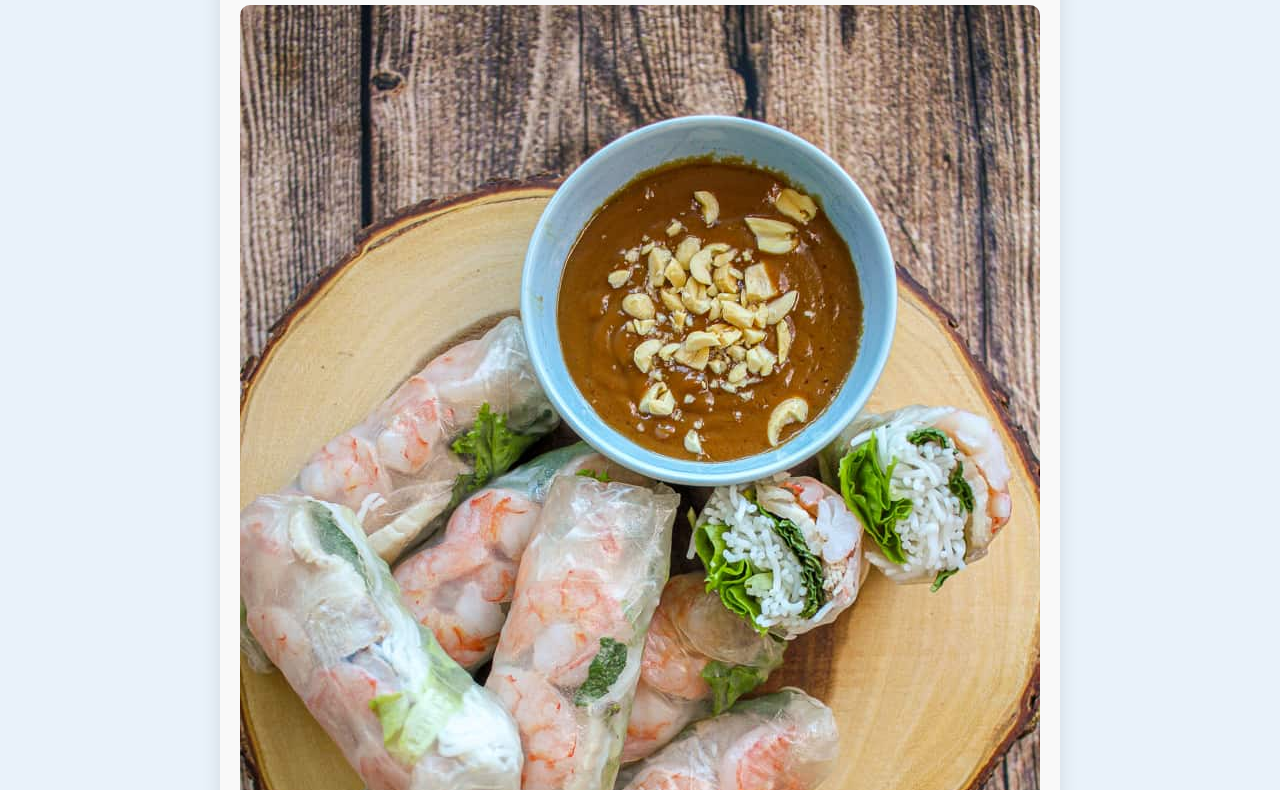
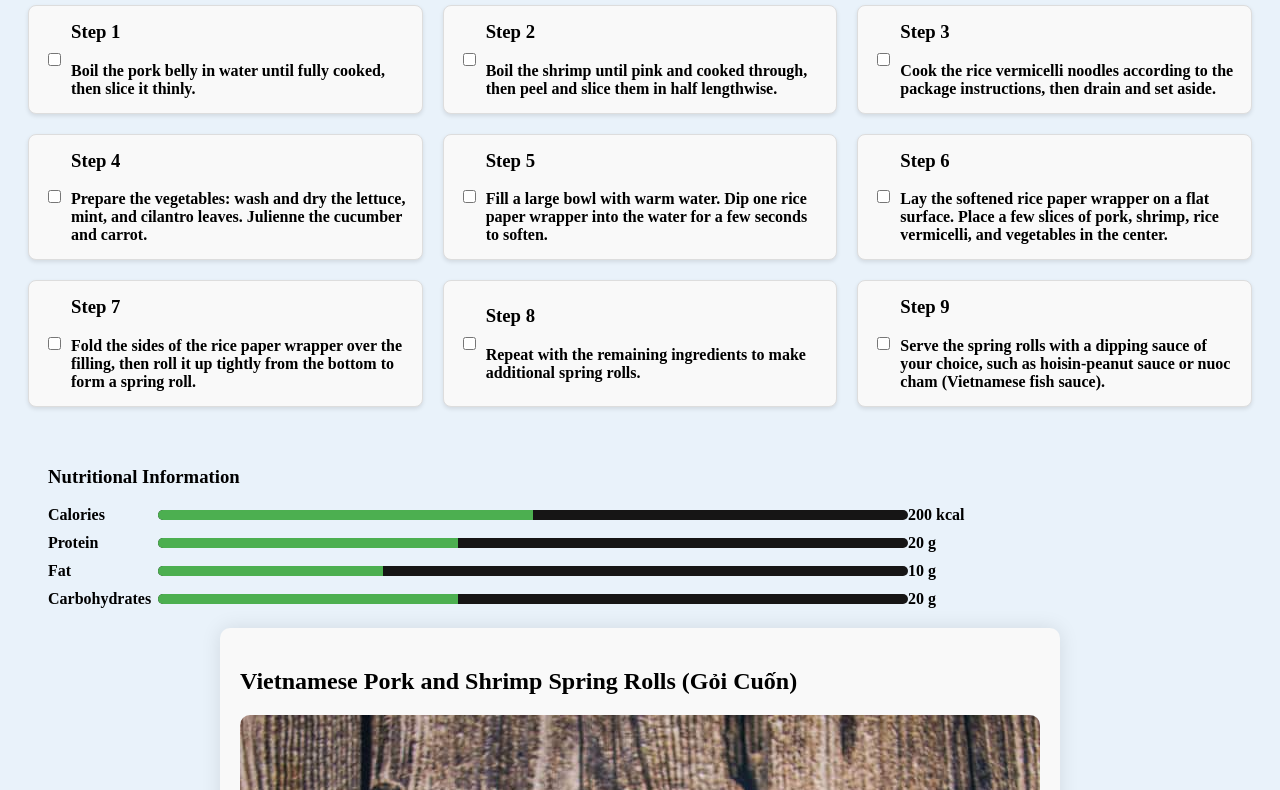
Before and after one commit to pocscz06/webdevp1, a plain HTML site: page pages/recipes/vietnamese-pork-and-shrimp-spring-rolls.html in a window 1280 px wide. Shown: the part 190-980 px from the top of the page. Drawn offline with Linux system fonts and the light colour scheme; a web font is replaced by a local one.

Commit message:
Update vietnamese-pork-and-shrimp-spring-rolls.html

```diff
--- a/pages/recipes/vietnamese-pork-and-shrimp-spring-rolls.html
+++ b/pages/recipes/vietnamese-pork-and-shrimp-spring-rolls.html
@@ -5,6 +5,7 @@
     <meta name="viewport" content="width=device-width, initial-scale=1.0" />
     <title>Vietnamese Pork and Shrimp Spring Rolls</title>
     <link rel="stylesheet" href="../../styles/recipe-page-styles.css" />
+    <link rel="stylesheet" href="../../styles/instructions-styles.css" />
     <link
       rel="stylesheet"
       href="https://cdnjs.cloudflare.com/ajax/libs/font-awesome/6.0.0/css/all.min.css"
@@ -115,6 +116,103 @@
         </ul>
       </div>
     </div>
+    <div id="recipe-container">
+      <h2>Vietnamese Pork and Shrimp Spring Rolls</h2>
+      <div id="instructions">
+        <div class="step">
+          <input type="checkbox" id="step1" />
+          <label for="step1">
+            <h3>Step 1</h3>
+            <p>Boil the pork belly in water until fully cooked, then slice it thinly.</p>
+          </label>
+        </div>
+        <div class="step">
+          <input type="checkbox" id="step2" />
+          <label for="step2">
+            <h3>Step 2</h3>
+            <p>Boil the shrimp until pink and cooked through, then peel and slice them in half lengthwise.</p>
+          </label>
+        </div>
+        <div class="step">
+          <input type="checkbox" id="step3" />
+          <label for="step3">
+            <h3>Step 3</h3>
+            <p>Cook the rice vermicelli noodles according to the package instructions, then drain and set aside.</p>
+          </label>
+        </div>
+        <div class="step">
+          <input type="checkbox" id="step4" />
+          <label for="step4">
+            <h3>Step 4</h3>
+            <p>Prepare the vegetables: wash and dry the lettuce, mint, and cilantro leaves. Julienne the cucumber and carrot.</p>
+          </label>
+        </div>
+        <div class="step">
+          <input type="checkbox" id="step5" />
+          <label for="step5">
+            <h3>Step 5</h3>
+            <p>Fill a large bowl with warm water. Dip one rice paper wrapper into the water for a few seconds to soften.</p>
+          </label>
+        </div>
+        <div class="step">
+          <input type="checkbox" id="step6" />
+          <label for="step6">
+            <h3>Step 6</h3>
+            <p>Lay the softened rice paper wrapper on a flat surface. Place a few slices of pork, shrimp, rice vermicelli, and vegetables in the center.</p>
+          </label>
+        </div>
+        <div class="step">
+          <input type="checkbox" id="step7" />
+          <label for="step7">
+            <h3>Step 7</h3>
+            <p>Fold the sides of the rice paper wrapper over the filling, then roll it up tightly from the bottom to form a spring roll.</p>
+          </label>
+        </div>
+        <div class="step">
+          <input type="checkbox" id="step8" />
+          <label for="step8">
+            <h3>Step 8</h3>
+            <p>Repeat with the remaining ingredients to make additional spring rolls.</p>
+          </label>
+        </div>
+        <div class="step">
+          <input type="checkbox" id="step9" />
+          <label for="step9">
+            <h3>Step 9</h3>
+            <p>Serve the spring rolls with a dipping sauce of your choice, such as hoisin-peanut sauce or nuoc cham (Vietnamese fish sauce).</p>
+          </label>
+        </div>
+      </div>
+      <div id="nutrition-info-box">
+        <h3>Nutritional Information</h3>
+        <div class="nutrition-item">
+          <span>Calories</span>
+          <div class="progress-bar">
+            <div class="progress" style="width: 50%;"></div>
+          </div>
+          <span>200 kcal</span>
+        </div>
+        <div class="nutrition-item">
+          <span>Protein</span>
+          <div class="progress-bar">
+            <div class="progress" style="width: 40%;"></div>
+          </div>
+          <span>20 g</span>
+        </div>
+        <div class="nutrition-item">
+          <span>Fat</span>
+          <div class="progress-bar">
+            <div class="progress" style="width: 30%;"></div>
+          </div>
+          <span>10 g</span>
+        </div>
+        <div class="nutrition-item">
+          <span>Carbohydrates</span>
+          <div class="progress-bar">
+            <div class="progress" style="width: 40%;"></div>
+          </div>
+          <span>20 g</span>
+        </div>
     <div class="recipe-container">
       <h2>Vietnamese Pork and Shrimp Spring Rolls (Gỏi Cuốn)</h2>
       <img src="../../assets/vietnamese-porkandshrimp-spring-rolls.jpg" alt="Vietnamese Pork and Shrimp Spring Rolls" class="recipe-image">
```
